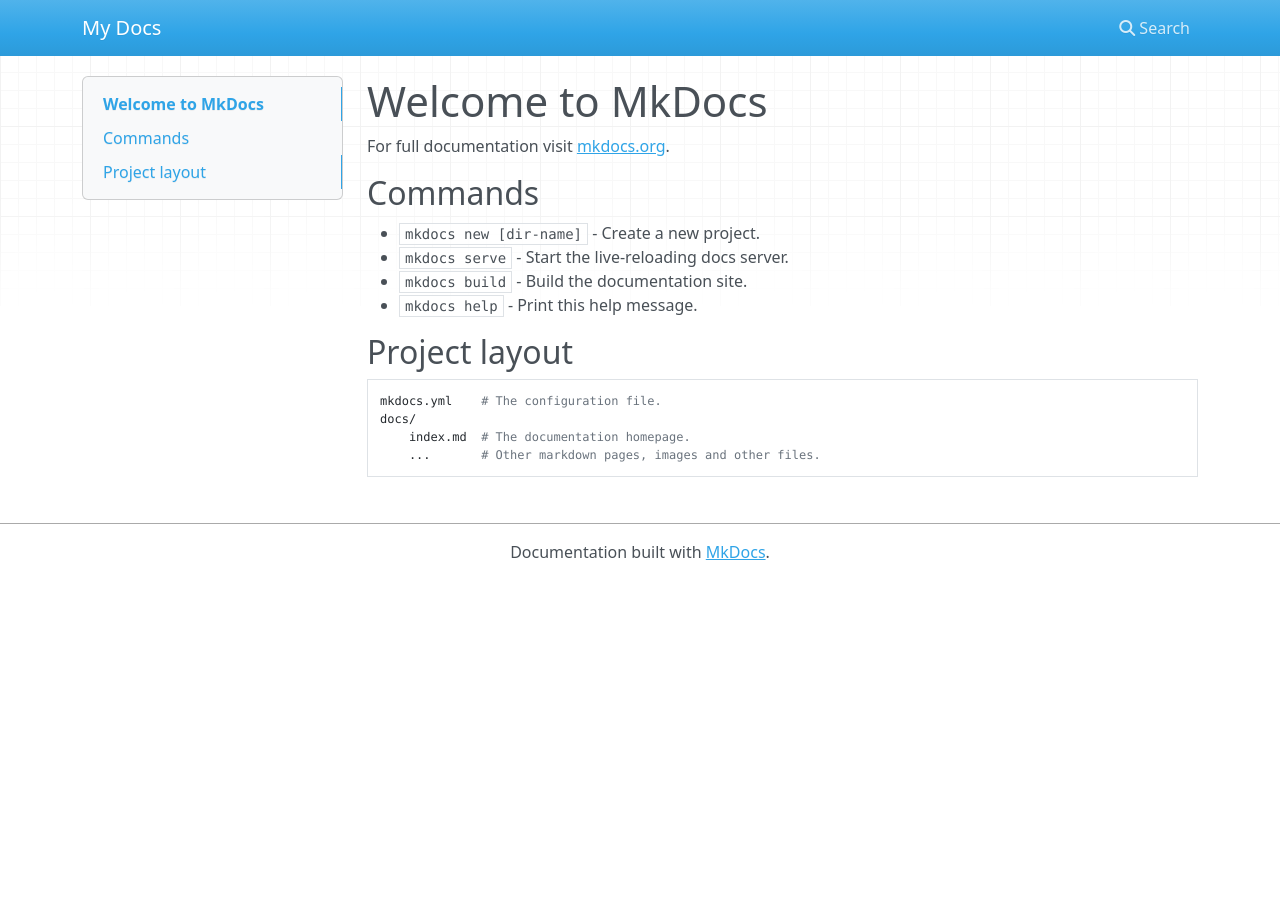
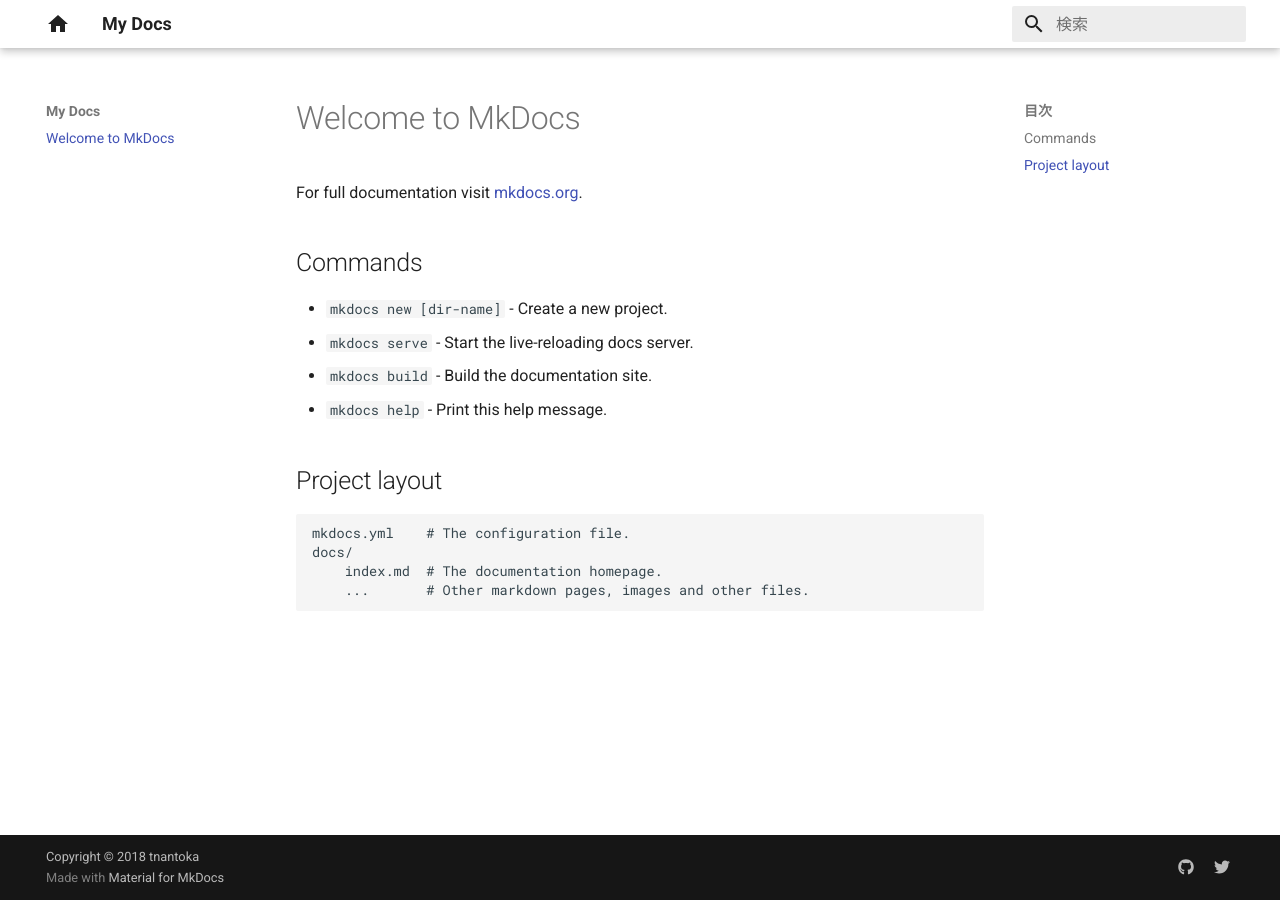
Before and after one commit to tnantoka/phaser-memo, an MkDocs documentation site: the page built from docs/index.md, in a window 1280 px wide. Built offline with MkDocs 1.6.1 and Material for MkDocs 9.7.7, drawn with Linux system fonts in a browser that asks for light colours; nearby versions of some CDN libraries.

```diff
--- a/mkdocs.yml
+++ b/mkdocs.yml
@@ -1 +1,21 @@
 site_name: My Docs
+
+copyright: 'Copyright &copy; 2018 tnantoka'
+
+extra_css:
+  - css/extra.css
+
+theme:
+  name: material
+  palette:
+    primary: white
+  logo:
+    icon: home
+  language: ja
+
+extra:
+  social:
+    - type: github
+      link: https://github.com/tnantoka
+    - type: twitter
+      link: https://twitter.com/tnantoka
```
Also changed, not shown: README.md (added, +3 -0 lines), docs/css/extra.css (added).
